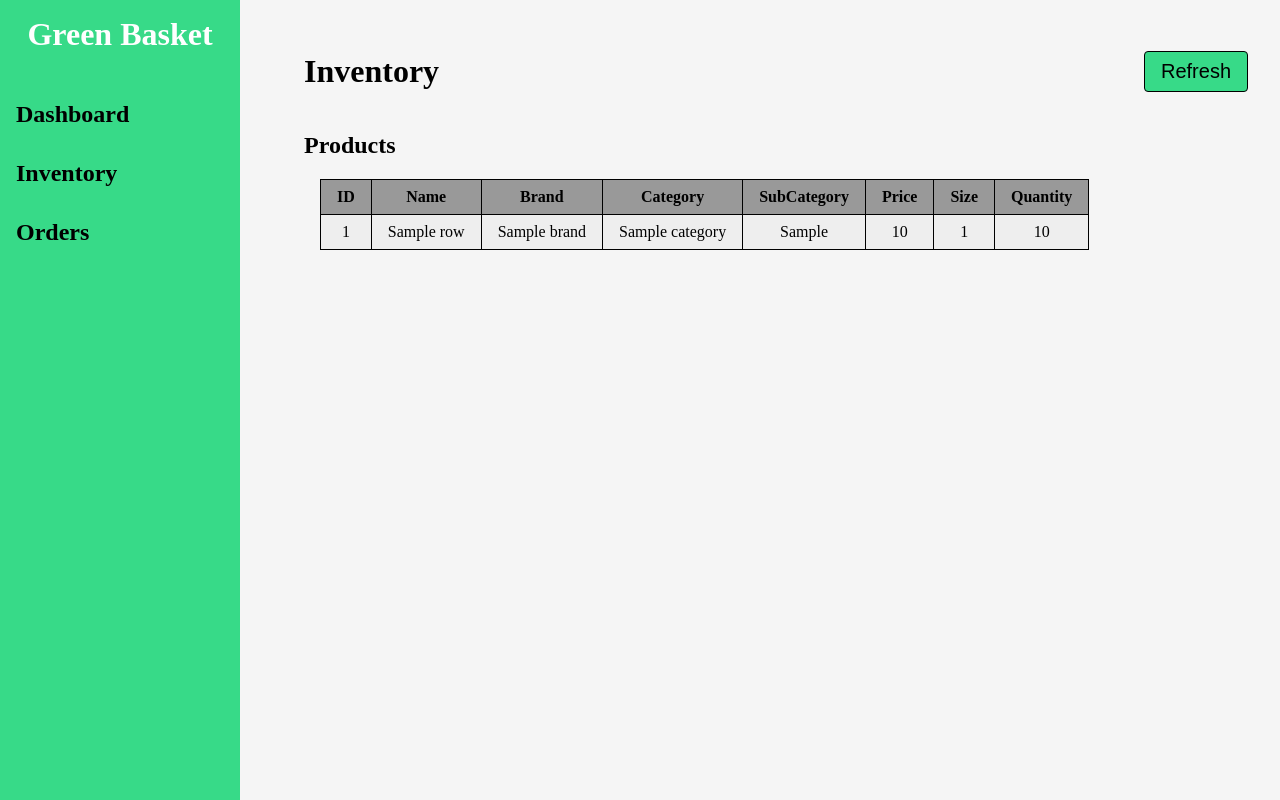
After one commit to abhaymathur21/Cyber-Cypher-3.0, a Flask app: template employee/templates/inventory.html in a window 1280 px wide. The commit adds this page. Run offline with Flask 3, Linux system fonts and the light colour scheme; the template is opened without the code that fills it: most values are stand-ins (such as "Sample title", 1, 10 or a date in 2020).

Commit message:
Update inventory page and style.css

```diff
--- a/employee/app.py
+++ b/employee/app.py
@@ -52,5 +52,13 @@ async def create_order():
     return redirect("/")
 
 
+@app.get("/inventory")
+async def inventory():
+    with open("../data/products.json", "r") as f:
+        products = json.load(f)
+
+    return render_template("inventory.html", products=products)
+
+
 if __name__ == "__main__":
     app.run(debug=True, port=5000)
--- a/employee/static/css/style.css
+++ b/employee/static/css/style.css
@@ -13,7 +13,7 @@ body {
     display: grid;
     grid-template-columns: 15rem 1fr;
     min-height: 100vh;
-    gap: 4rem;
+    gap: 2rem;
     margin: 0;
 }
 
@@ -185,3 +185,8 @@ select {
     font-size: 1.5rem;
     font-weight: bold;
 }
+
+.inventory td,
+.inventory th {
+    padding: 0.5rem 1rem;
+}
--- /dev/null
+++ b/employee/templates/inventory.html
@@ -0,0 +1,41 @@
+{% extends "base.html" %} {% block content %}
+<div class="heading">
+    <h1>Inventory</h1>
+
+    <form action="/">
+        <input type="submit" value="Refresh" class="refresh" />
+    </form>
+</div>
+
+<h2>Products</h2>
+
+<table class="inventory">
+    <thead>
+        <tr>
+            <th>ID</th>
+            <th>Name</th>
+            <th>Brand</th>
+            <th>Category</th>
+            <th>SubCategory</th>
+            <th>Price</th>
+            <th>Size</th>
+            <th>Quantity</th>
+        </tr>
+    </thead>
+    <tbody>
+        {% for row in products %}
+        <tr>
+            <td>{{ row.id }}</td>
+            <td>{{ row.Name }}</td>
+            <td>{{ row.Brand }}</td>
+            <td>{{ row.Category }}</td>
+            <td>{{ row.SubCategory }}</td>
+            <td>{{ row.Price }}</td>
+            <td>{{ row.Size }}</td>
+            <td>{{ row.Quantity }}</td>
+        </tr>
+        {% endfor %}
+    </tbody>
+</table>
+
+{% endblock %}
--- a/employee/templates/orders.html
+++ b/employee/templates/orders.html
@@ -62,6 +62,5 @@
         </tr>
         {% endfor %}
     </tbody>
-
-    {% endblock %}
 </table>
+{% endblock %}
```
Also changed, not shown: employee/templates/index.html (+10 -2 lines), employee/static/data-vis/cat-quant.png (added), employee/static/data-vis/cat-reven.png (added).
